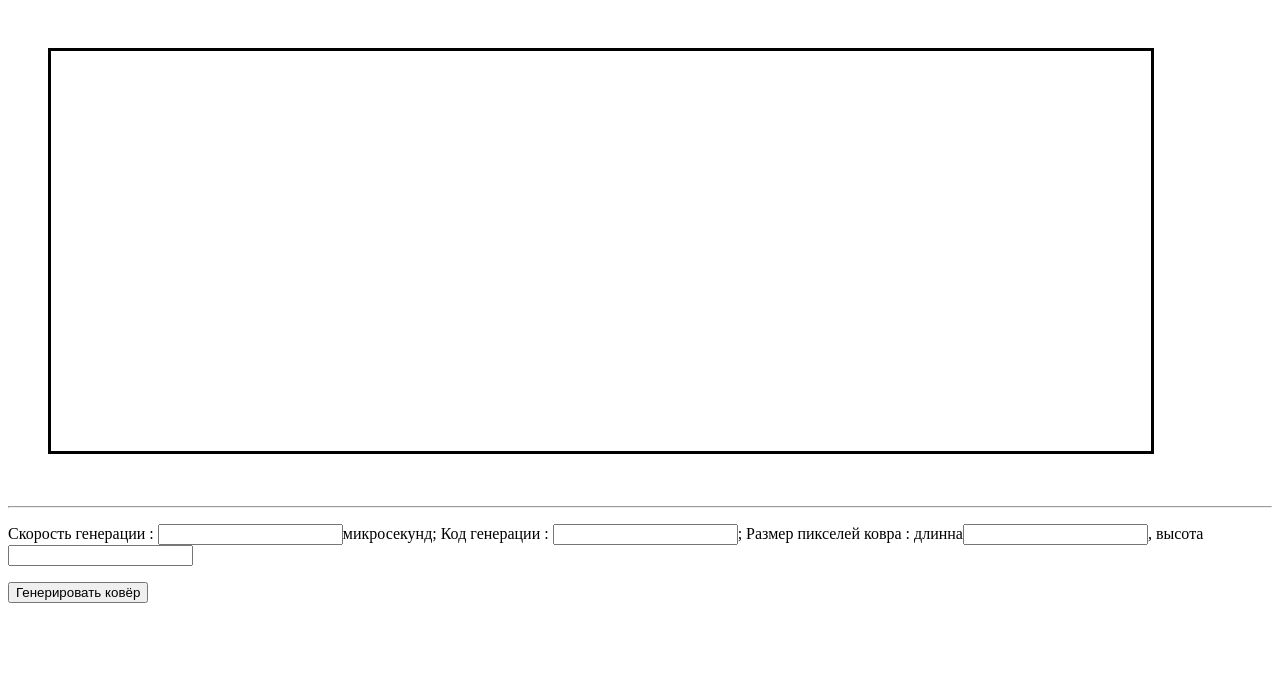
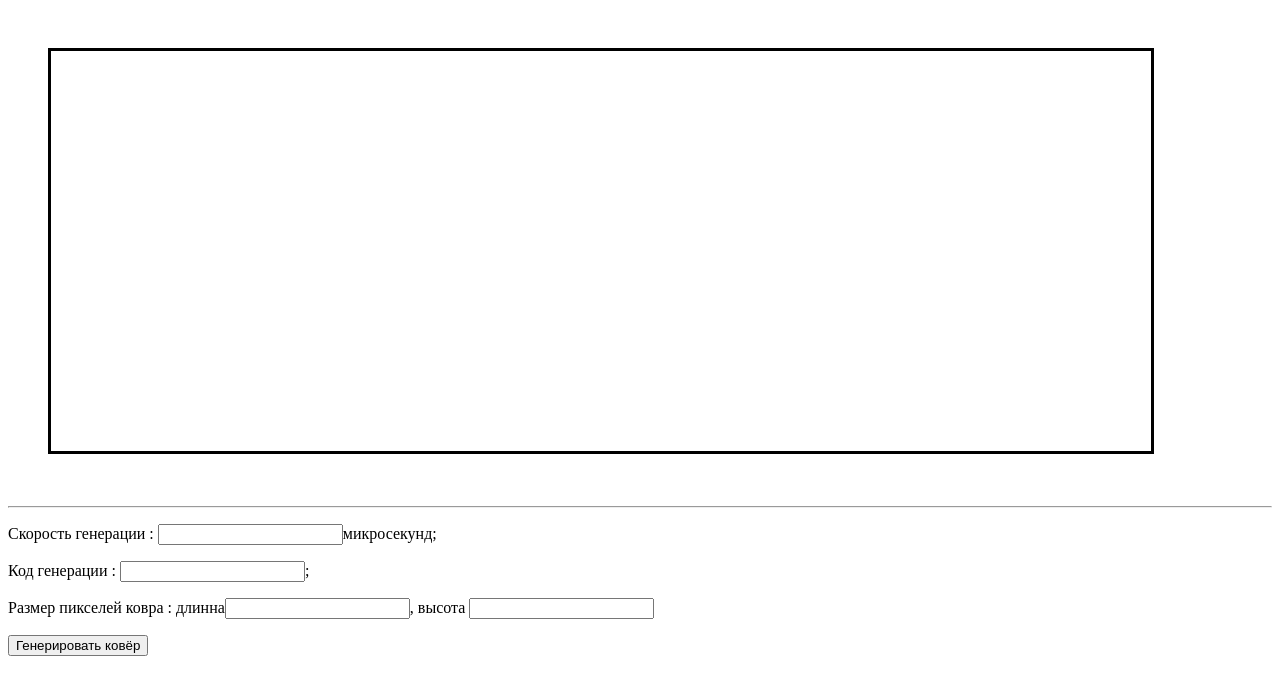
Before and after one commit to DanielPetelin/Carpet_generator_schedule, a plain HTML site: page index.html in a window 1280 px wide. Drawn offline with Linux system fonts and the light colour scheme.

Commit message:
add word

```diff
--- a/index.html
+++ b/index.html
@@ -9,7 +9,9 @@
 <body>
     <canvas id="cl" height="400" width="1100"></canvas>
     <hr>
-    <p>Cкорость генерации : <input type="number" id="speed">микросекунд; Код генерации : <input type="number" id="codeGeneration">; Размер пикселей ковра : длинна<input type="number" id="sizeX">, высота <input type="number" id="sizeY"></p>
+    <p>Cкорость генерации : <input type="number" id="speed">микросекунд;</p>
+    <p>Код генерации : <input type="number" id="codeGeneration">;</p>
+    <p>Размер пикселей ковра : длинна<input type="number" id="sizeX">, высота <input type="number" id="sizeY"></p>
     <p><button id="generator">Генерировать ковёр</button></p>
     <script src="./js/script.js"></script>
 </body>
```
